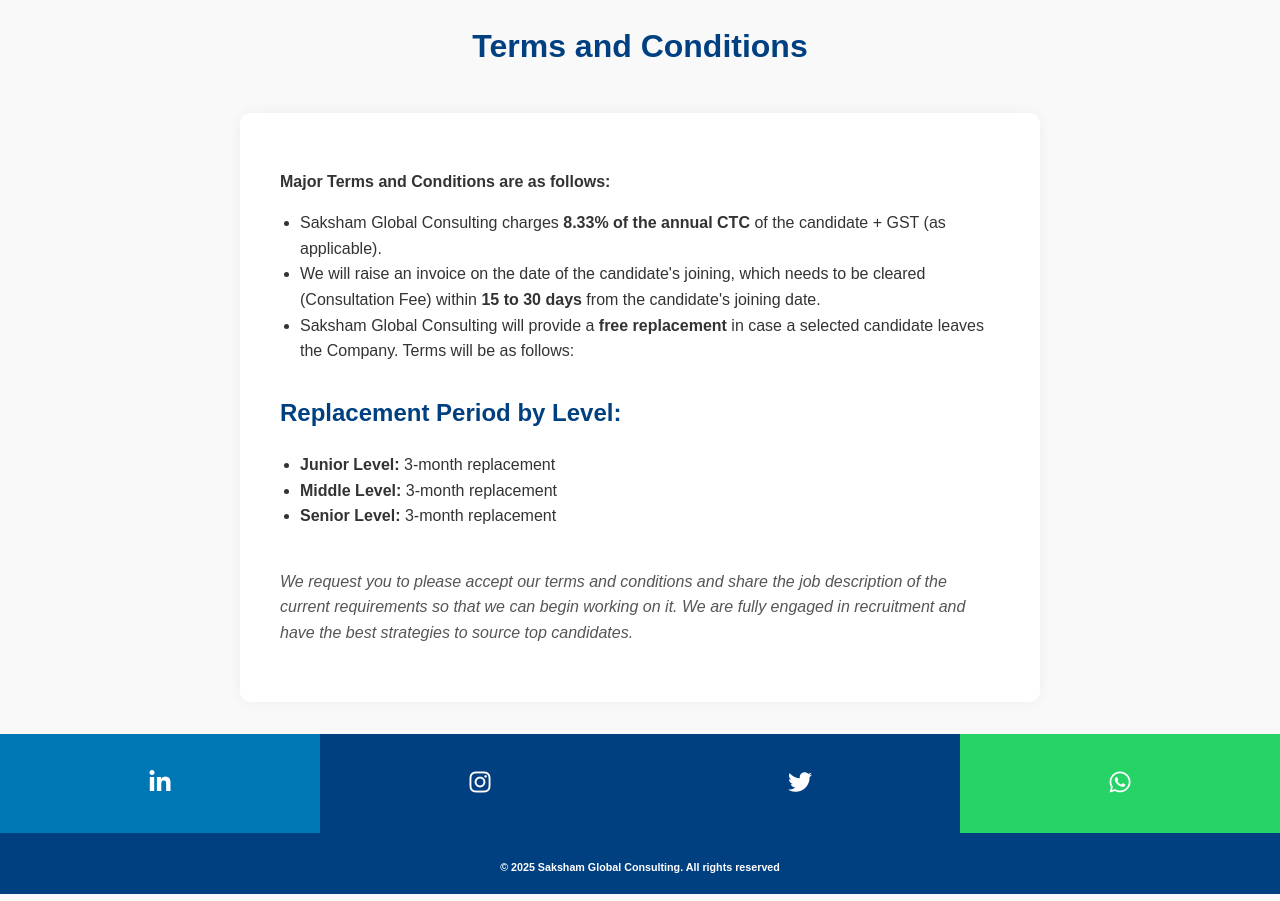
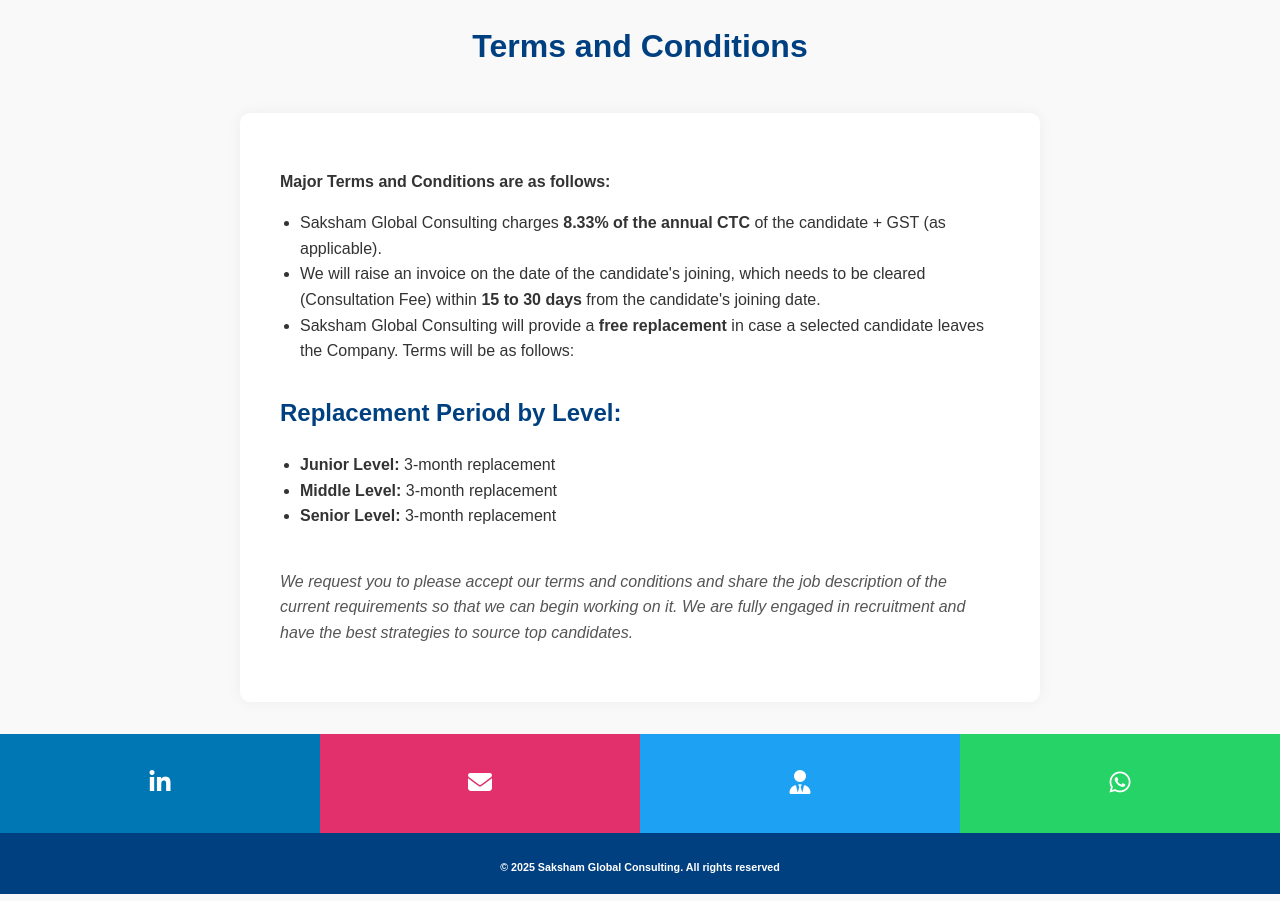
Before and after one commit to sofi161/Saksham-Global-Consulting, a plain HTML site: page terms.html in a window 1280 px wide. Drawn offline with Linux system fonts and the light colour scheme.

Commit message:
changed footer of terms

```diff
--- a/terms.html
+++ b/terms.html
@@ -90,16 +90,27 @@
 
     <footer>
       <div class="footer">
-        <a href="https://www.linkedin.com" class="linkedin" target="_blank">
+        <a
+          href="https://www.linkedin.com/company/saksham-global-consulting/"
+          class="linkedin"
+          target="_blank"
+        >
           <i class="fab fa-linkedin-in"></i>
         </a>
-        <a href="https://www.instagram.com" class="instagram" target="_blank">
-          <i class="fab fa-instagram"></i>
+        <a
+          href="https://mail.google.com/mail/?view=cm&to=Hr@sakshamglobalconsulting.co.in"
+          class="mail"
+        >
+          <i class="fas fa-envelope"></i>
         </a>
-        <a href="https://twitter.com" class="twitter" target="_blank">
-          <i class="fab fa-twitter"></i>
+        <a
+          href="https://www.linkedin.com/in/savita-r-9a1108228/"
+          class="people"
+          target="_blank"
+        >
+          <i class="fa-solid fa-user-tie"></i>
         </a>
-        <a href="https://wa.me/" class="whatsapp" target="_blank">
+        <a href="https://wa.me/919625446247" class="whatsapp" target="_blank">
           <i class="fab fa-whatsapp"></i>
         </a>
       </div>
```
